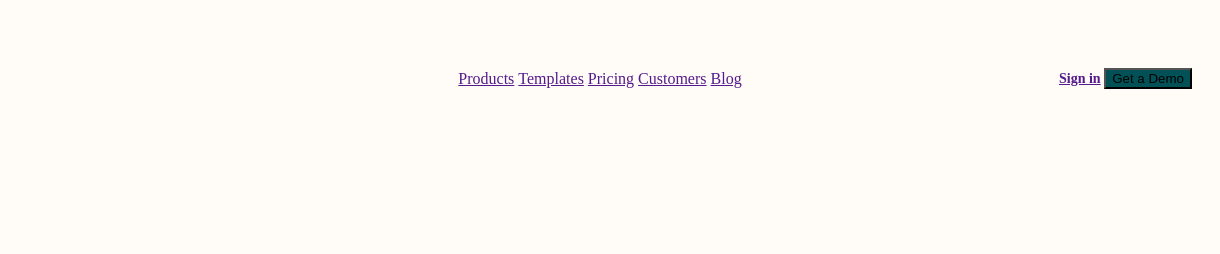
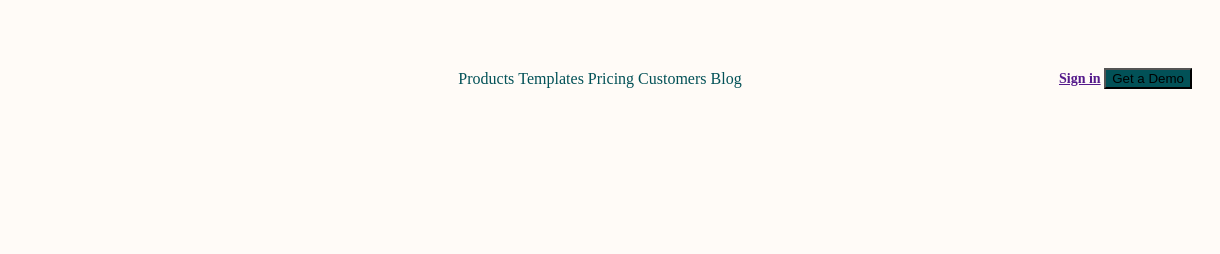
Before and after one commit to AdalCat/PrimeroBedu, a plain HTML site: page index.html in a window 1280 px wide. Shown: the top 254 px of the page, 60-1280 px from the left. Drawn offline with Linux system fonts and the light colour scheme.

Commit message:
S2 -> R2 - E2

```diff
--- a/index.html
+++ b/index.html
@@ -22,11 +22,11 @@
         <nav class="navbar">
 
             <ul>
-                <li><a href="">Products</a></li>
-                <li><a href="">Templates</a></li>
-                <li><a href="">Pricing</a></li>
-                <li><a href="">Customers</a></li>
-                <li><a href="">Blog</a></li>
+                <li>Products</li>
+                <li>Templates</li>
+                <li>Pricing</li>
+                <li>Customers</li>
+                <li>Blog</li>
             </ul>
 
         </nav>
```
